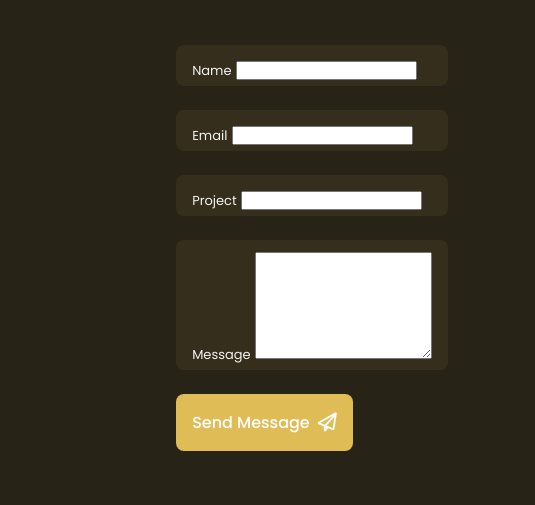
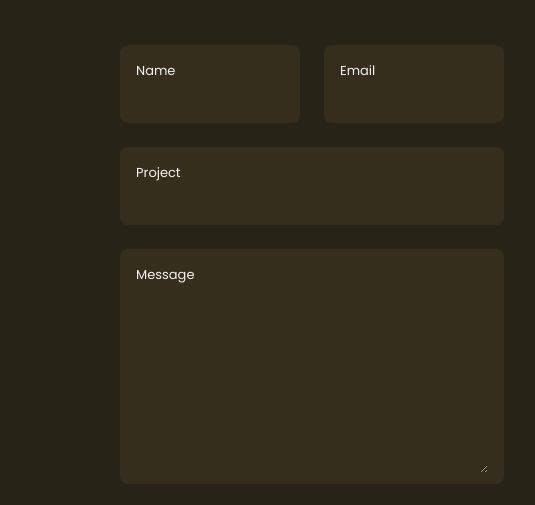
Before and after one commit to ruthinunes/ruthi-portfolio, a plain HTML site: page index.html in a window 1280 px wide. Shown: the part 3238-3743 px from the top of the page, 520-1055 px from the left. Drawn offline with Linux system fonts and the light colour scheme.

Commit message:
styling form inputs

```diff
--- a/style.css
+++ b/style.css
@@ -454,6 +454,17 @@
   color: var(--title-color);
 }
 
+.contact__input {
+  width: 100%;
+  background-color: var(--input-color);
+  color: var(--text-color);
+  font-family: var(--body-font);
+  font-size: var(--normal-font-size);
+  border: none;
+  outline: none;
+  padding: 0.4rem 0.8rem 0.8rem 0;
+}
+
 /*=================== footer ===================*/
 .footer__container {
   padding: 3rem;
@@ -688,8 +699,13 @@
   .footer__container {
     padding: 0;
   }
+
   .portfolio__content {
     column-gap: 5rem;
+  }
+
+  .contact__inputs {
+    grid-template-columns: repeat(2, 1fr);
   }
 }
 
```
